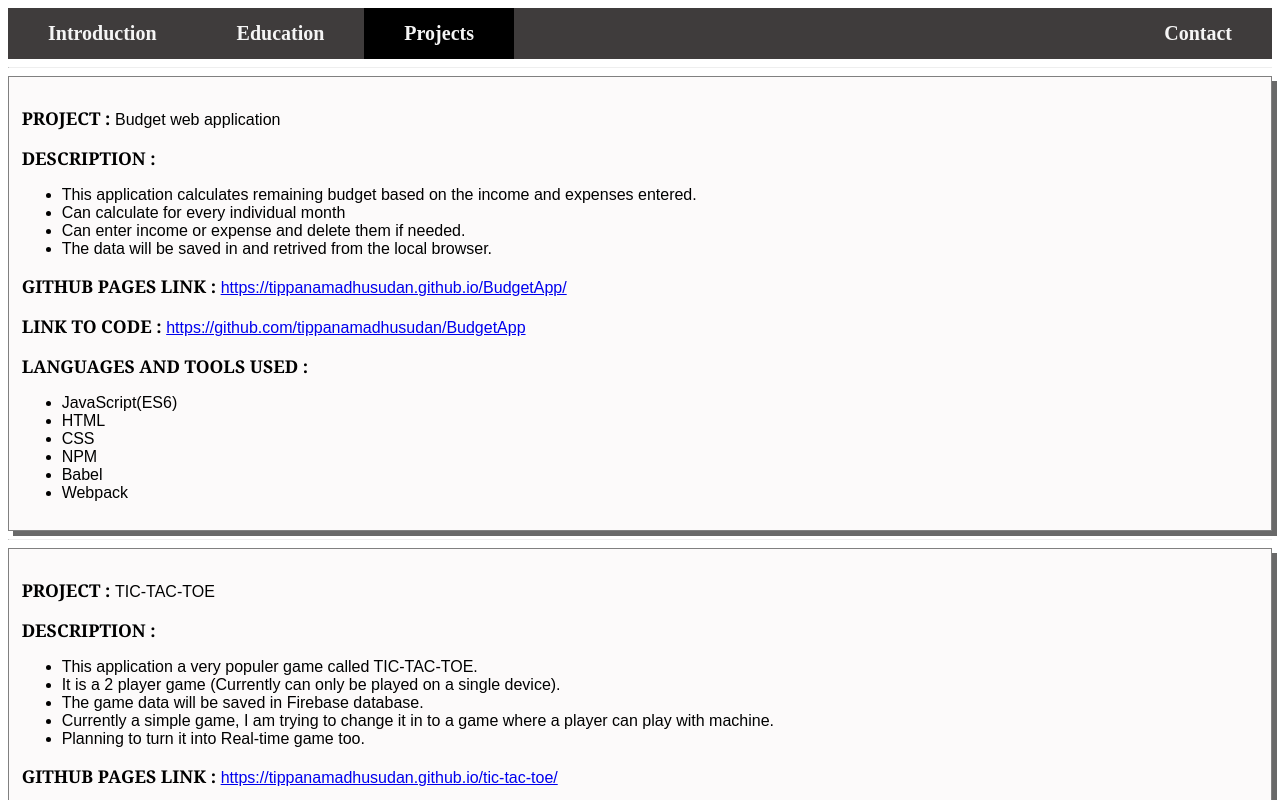
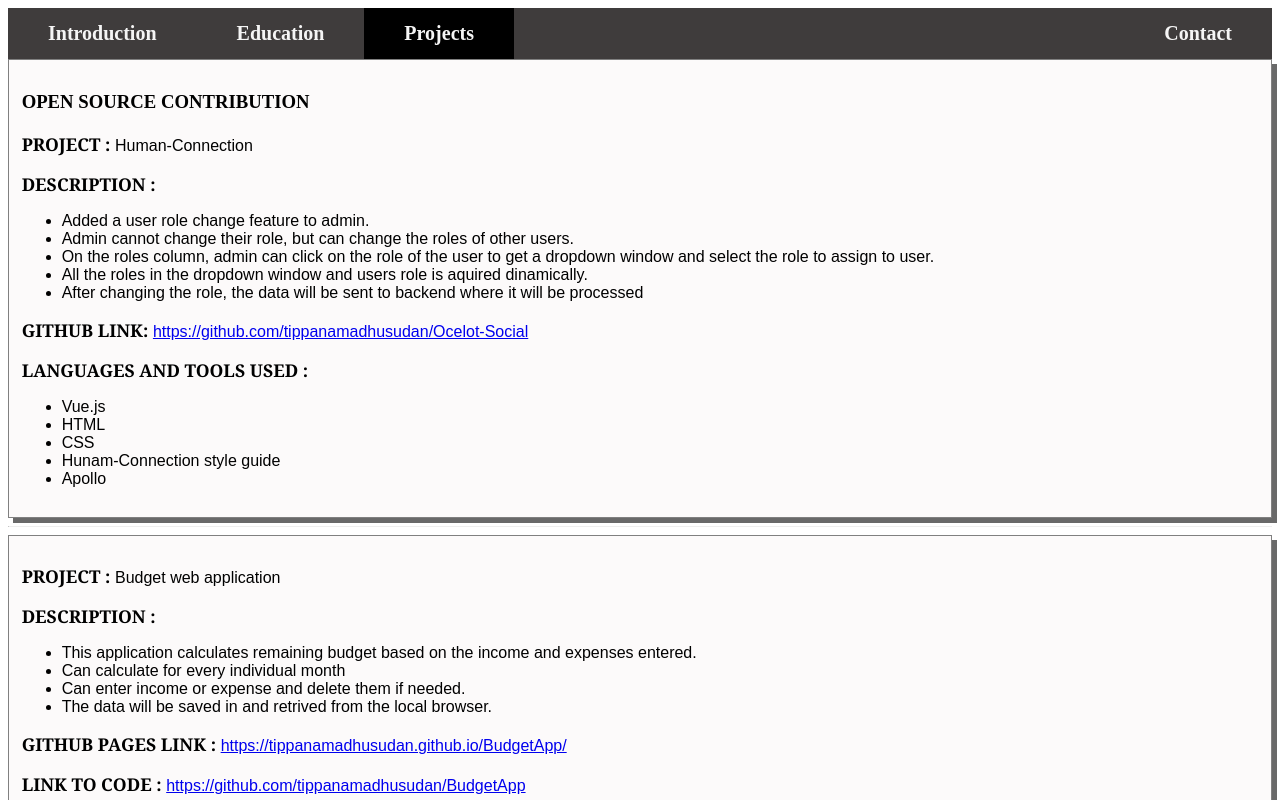
Before and after one commit to tippanamadhusudan/MyWebsite, an Angular app: page /projects in a window 1280 px wide. Shown: the top 800 px of the page. Built offline with nearby package versions, Linux system fonts and the light colour scheme.

Commit message:
Added opensource contribution to projects

```diff
--- a/src/app/projects/projects.component.html
+++ b/src/app/projects/projects.component.html
@@ -1,4 +1,44 @@
 <div class="container-fluid projects">
+    <div class="pro">
+        <h3>OPEN SOURCE CONTRIBUTION</h3>
+        <p>
+            <span id="subHeading">PROJECT : </span>
+            <span id="content">Human-Connection</span>
+        </p>
+        <p>
+            <span id="subHeading">DESCRIPTION : </span>
+            <span id="content">
+                <ul>
+                    <li>Added a user role change feature to admin.</li>
+                    <li>Admin cannot change their role, but can change the roles of other users.</li>
+                    <li>On the roles column, admin can click on the role of the user to get a dropdown window and select the role to assign to user.</li>
+                    <li>All the roles in the dropdown window and users role is aquired dinamically.</li>
+                    <li>After changing the role, the data will be sent to backend where it will be processed</li>
+                </ul>
+            </span>
+        </p>
+        <!-- <p>
+            <span id="subHeading">GITHUB PAGES LINK : </span>
+            <span id="content"><a href="https://github.com/tippanamadhusudan/Ocelot-Social" target="_blank">https://github.com/tippanamadhusudan/Ocelot-Social</a></span>
+        </p> -->
+        <p>
+            <span id="subHeading">GITHUB LINK: </span>
+            <span id="content"><a href="https://github.com/tippanamadhusudan/Ocelot-Social" target="_blank">https://github.com/tippanamadhusudan/Ocelot-Social</a></span>
+        </p>
+        <p>
+            <span id="subHeading">LANGUAGES AND TOOLS USED : </span>
+            <span id="content">
+                <ul>
+                    <li>Vue.js</li>
+                    <li>HTML</li>
+                    <li>CSS</li>
+                    <li>Hunam-Connection style guide</li>
+                    <li>Apollo</li>
+                </ul>
+            </span>
+        </p>
+    </div>
+
     <hr>
     <div class="pro">
         <p>
```
